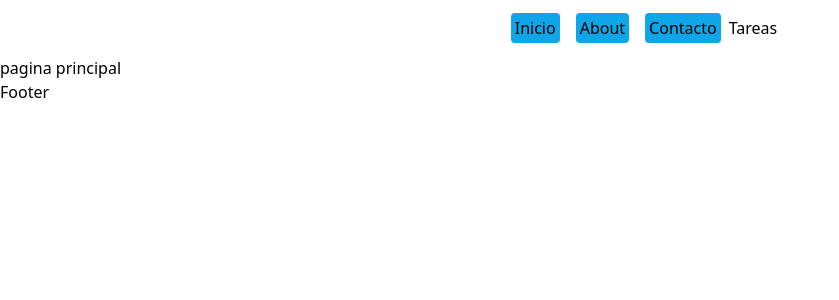
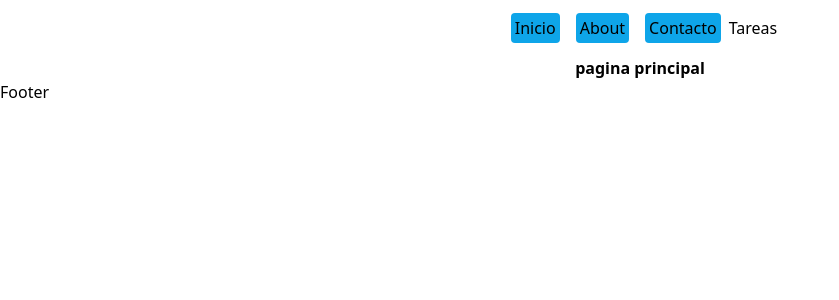
Before and after one commit to Lobonjulian/hookAndRoutes, a React (Vite) app: page / in a window 1280 px wide. Shown: the top 300 px of the page, without its empty margins (0-839 px from the left). Built offline with nearby package versions, Linux system fonts and the light colour scheme.

Commit message:
CreateContext

```diff
--- a/src/components/Navbar.jsx
+++ b/src/components/Navbar.jsx
@@ -1,6 +1,8 @@
 import { NavLink } from "react-router-dom";
+import { useUserContext } from "../context/UserContext";
 
 const Navbar = () => {
+  console.log(useUserContext());
   return (
     <nav className="flex justify-center items-center">
       <div className="my-4">
--- /dev/null
+++ b/src/context/UserContext.jsx
@@ -0,0 +1,4 @@
+import { useContext, createContext } from "react";
+
+export const UserContext = createContext(false);
+export const useUserContext = () => useContext(UserContext);
--- a/src/pages/About.jsx
+++ b/src/pages/About.jsx
@@ -4,7 +4,7 @@ const About = () => {
   const { about } = useLoaderData();
 
   return (
-    <ul>
+    <ul className="flex flex-col items-center">
       {about.length > 0 ? (
         about.map((abouts) => (
           <li key={abouts.id}>
--- a/src/pages/Inicio.jsx
+++ b/src/pages/Inicio.jsx
@@ -1,7 +1,7 @@
 const Inicio = () => {
   return (
-    <div>
-      <h1>pagina principal</h1>
+    <div className="container flex flex-col items-center justify-center">
+      <h1 className="font-semibold ">pagina principal</h1>
     </div>
   );
 };
```
Also changed, not shown: 1 other file (tests, documents, lock files or other folders).
